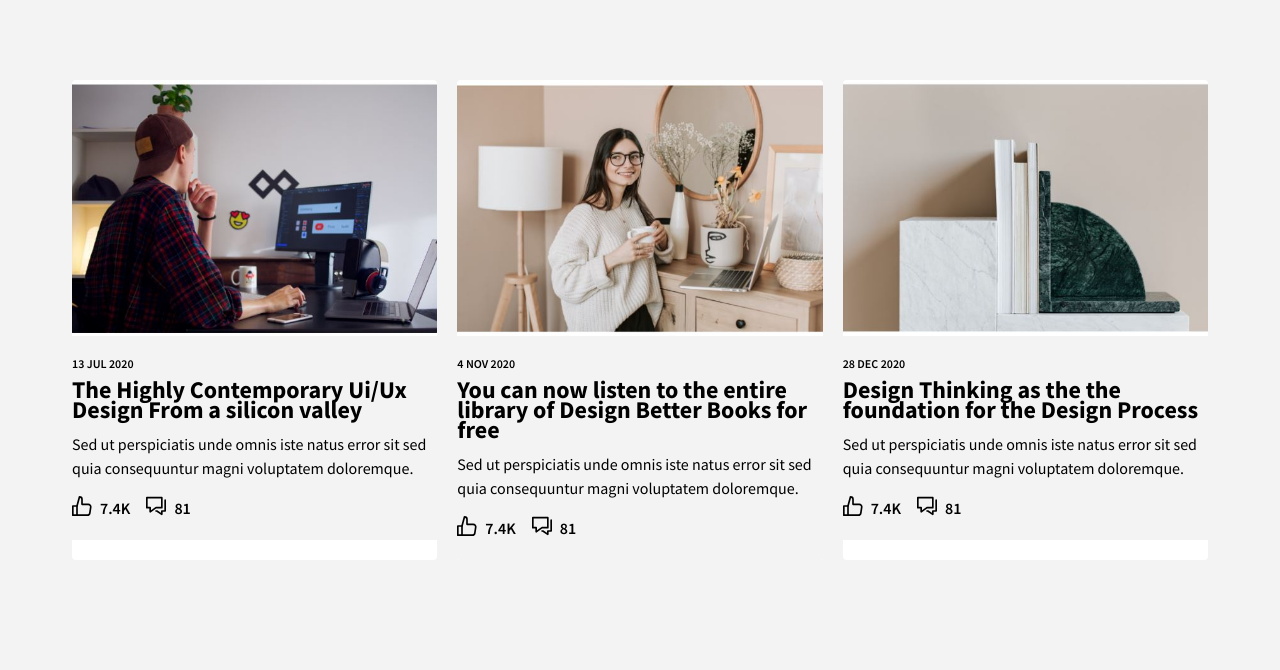
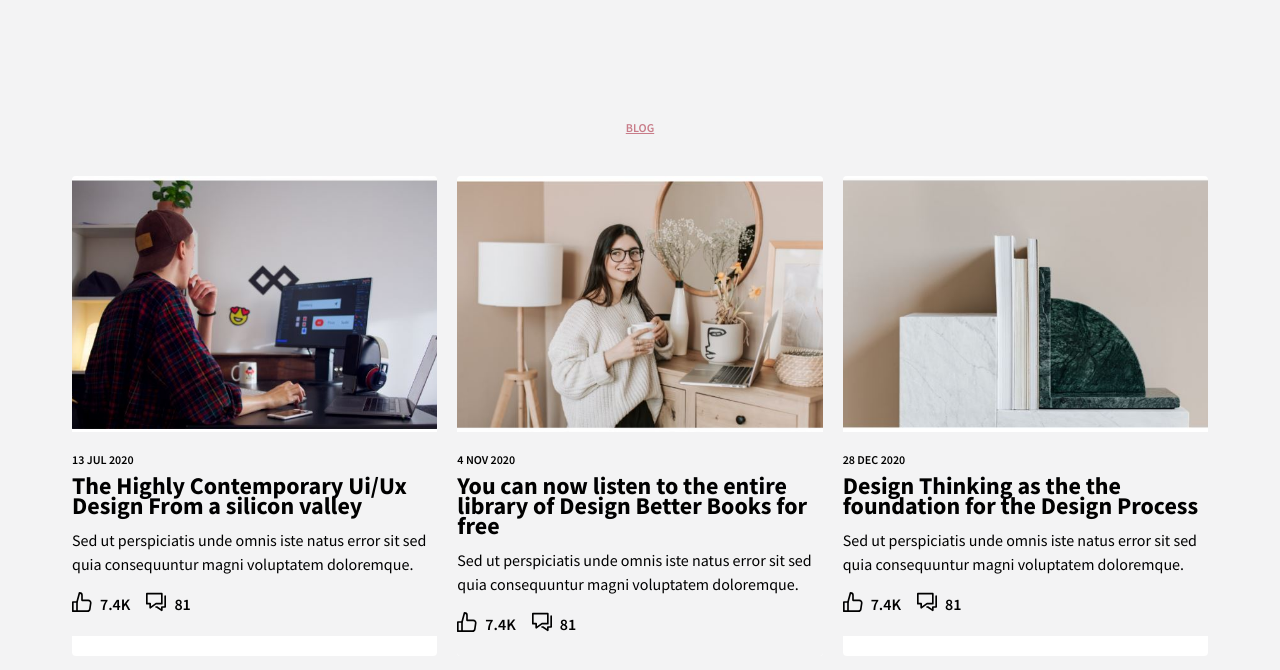
Before and after one commit to risanzahamed/demonextproject, a Next.js app: page /components/Blog/Blog in a window 1280 px wide. Shown: the top 670 px of the page. Built offline with nearby package versions, Linux system fonts and the light colour scheme.

Commit message:
blog added

```diff
--- a/src/pages/components/Blog/Blog.tsx
+++ b/src/pages/components/Blog/Blog.tsx
@@ -9,6 +9,8 @@ function Blog() {
         <div>
 
       <div className="px-4 py-16 mx-auto sm:max-w-xl md:max-w-full lg:max-w-screen-xl md:px-24 lg:px-8 lg:py-20">
+      <h1 className=" py-10 text-center under
+           text-rose-500 uppercase text-xs font-semibold underline text-secondary-300 ">Blog</h1>
         <div className="grid gap-5 lg:grid-cols-3 sm:max-w-sm sm:mx-auto lg:max-w-full">
           <div className="overflow-hidden transition-shadow duration-300 bg-white rounded">
             <Link href="/" aria-label="Article">
```
